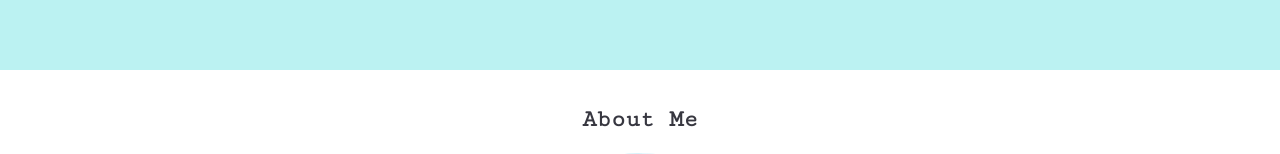
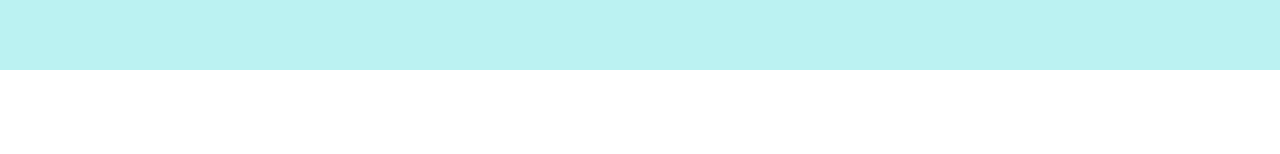
Before and after one commit to tammiec/portfolio, a React (Create React App) app: page / in a window 1280 px wide. Shown: the part 730-884 px from the top of the page. Built offline with nearby package versions, Linux system fonts and the light colour scheme.

Commit message:
Temporary fix for sticky header - not perfect

```diff
--- a/src/Components/App.js
+++ b/src/Components/App.js
@@ -12,27 +12,33 @@ import './App.scss';
 export default function App() {
 
   // refs for DOM elements to scroll to
-  const homeRef = useRef(null)
+  const navRef = useRef(null)
   const aboutRef = useRef(null)
   const projectsRef = useRef(null)
   const contactRef = useRef(null)
 
   // fix nav-bar to top when scrolled to the bottom of Home
-  const [displayNav, setDisplayNav] = useState(false)
+  const [sticky, setSticky] = useState(false)
 
-  const handleScroll = (event) => {
-    const bottom = homeRef.current.scrollHeight - event.target.scrollTop === event.target.clientHeight;
-    if (bottom) {
-      setDisplayNav(true);
-    }
-  }
+  useEffect(() => {
+    const scrollCallBack = window.addEventListener("scroll", () => {
+      if (window.pageYOffset > navRef.current.offsetTop) {
+        setSticky(true)
+      } else {
+        setSticky(false)
+      }
+    });
+    return () => {
+      window.removeEventListener("scroll", scrollCallBack);
+    };
+  }, []);
 
   return (
-    <div className="App" onScroll={handleScroll}>
-      <div id='home' ref={homeRef}>
-        <Home aboutRef={aboutRef} />
+    <div className="App">
+      <Home aboutRef={aboutRef} />
+      <div id='nav-bar' className={sticky ? 'sticky' : ''} ref={navRef}>
+        {sticky && <NavBar aboutRef={aboutRef} projectsRef={projectsRef} contactRef={contactRef} />}
       </div>
-      {displayNav && <NavBar aboutRef={aboutRef} projectsRef={projectsRef} contactRef={contactRef} />}
       <div id='about' ref={aboutRef}>
         <About />
       </div>
--- a/src/Components/App.scss
+++ b/src/Components/App.scss
@@ -3,9 +3,7 @@
 }
 
 #nav-bar {
-  position: fixed;
-  top: 0;
-  left: 0;
+  position: relative;
   height: 56px;
 }
 
--- a/src/Components/NavBar.scss
+++ b/src/Components/NavBar.scss
@@ -7,7 +7,7 @@ nav {
   top: 0;
   left: 0;
   right: 0;
-  z-index: 1;
+  z-index: 10;
 }
 
 #nav-center {
```
